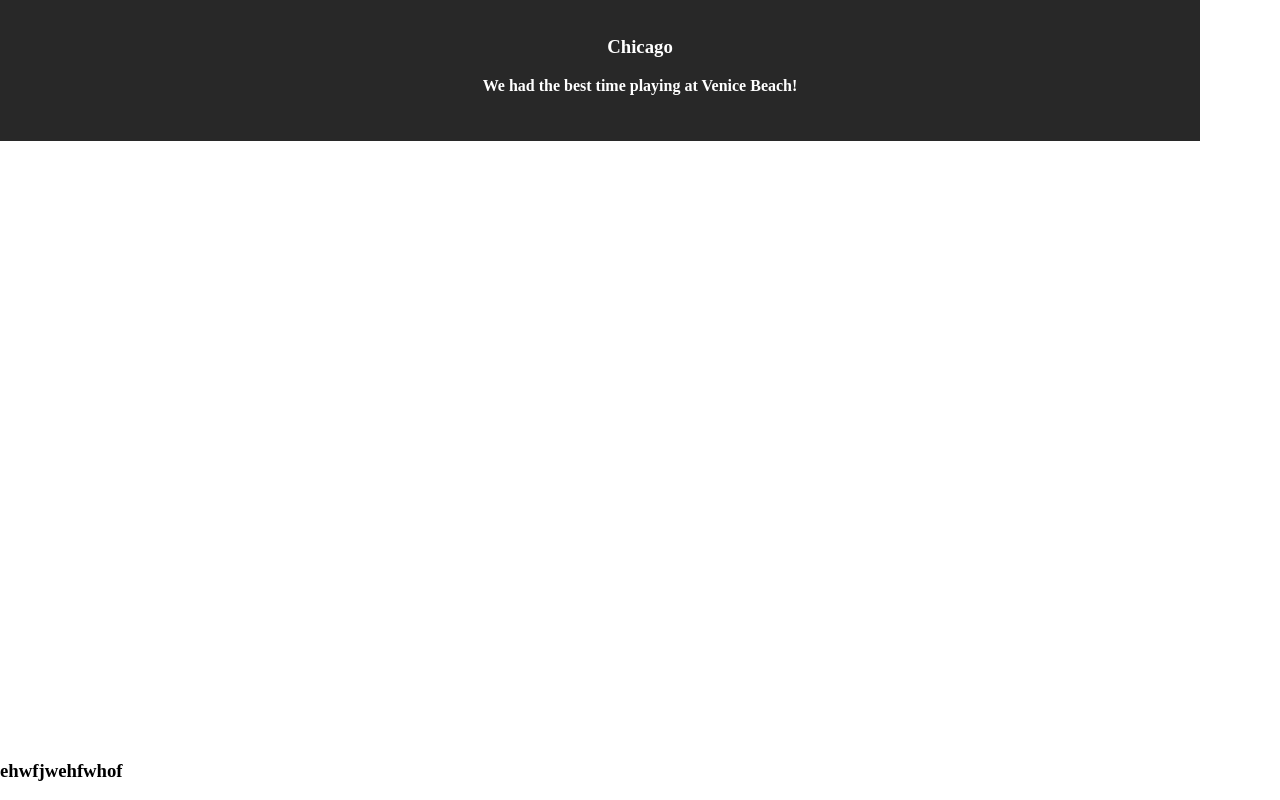
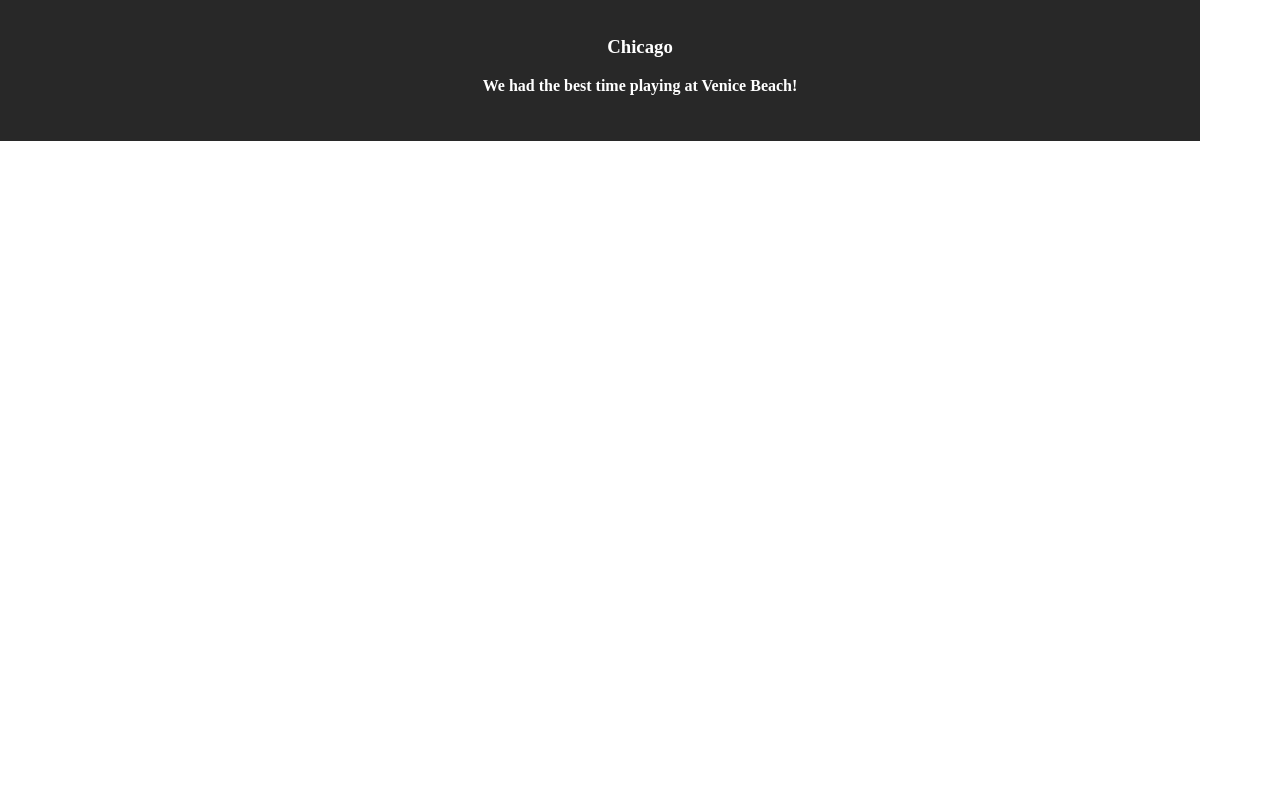
Before and after one commit to thaoday1202/webTheBand, a plain HTML site: page index.html in a window 1280 px wide. Shown: the part 505-1305 px from the top of the page. After the commit the page ends 1246 px from the top, so only its background shows below. Drawn offline with Linux system fonts and the light colour scheme.

Commit message:
first commit

```diff
--- a/index.html
+++ b/index.html
@@ -47,7 +47,6 @@
             </span>
         </div>
     </div>
-    <h3>ehwfjwehfwhof</h3>
 
 </body>
 
```
